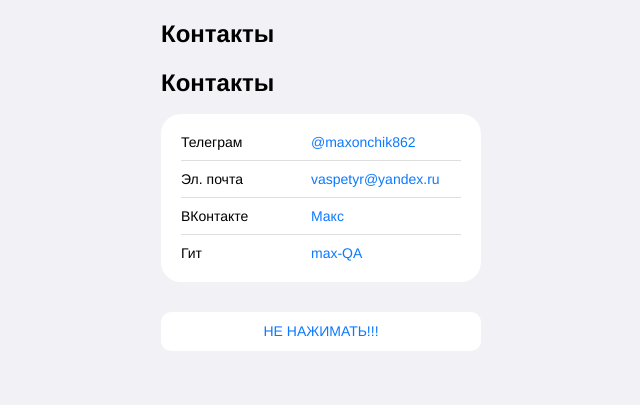
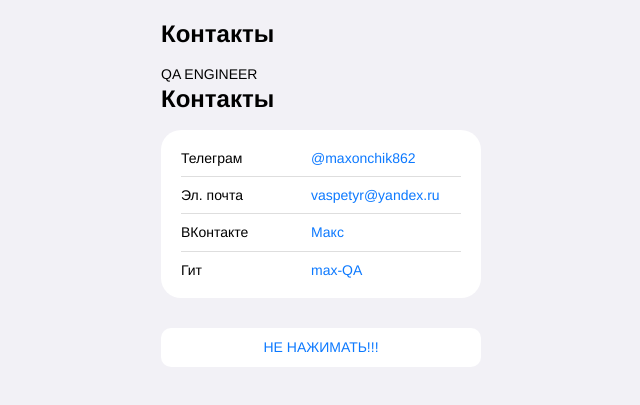
Before and after one commit to max-QA/cv, a plain HTML site: page index.html in a window 1280 px wide. Shown: the part 163-568 px from the top of the page, without its empty margins (319-959 px from the left). Drawn offline with Linux system fonts and the light colour scheme.

Commit message:
добавил строчку

```diff
--- a/index.html
+++ b/index.html
@@ -19,6 +19,7 @@
     <main>
       <section class="links">
         <h2 class="links__header">Контакты</h2>
+        <p class="links__title">QA ENGINEER</p>
         <h2 class="links__header">Контакты</h2>
         <ul class="links__container">
           <li class="links__link">
```
